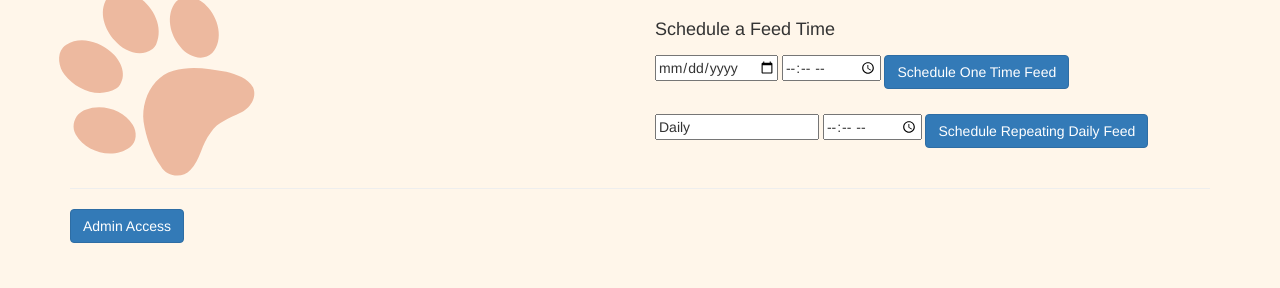
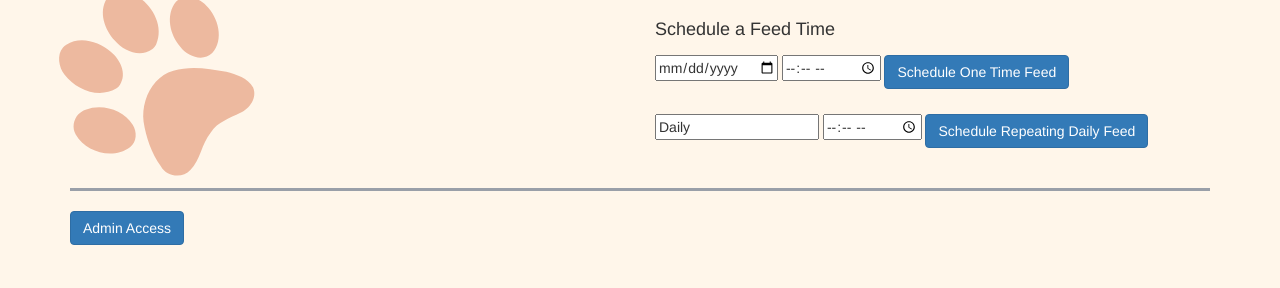
Before and after one commit to SithumNanayakkara/CatFeeder, a Flask app: template templates/home.html in a window 1280 px wide. Shown: the part 283-571 px from the top of the page. Run offline with Flask 3, Linux system fonts and the light colour scheme; the template is opened without the code that fills it, so the values that code supplies are empty; parts of the project's set-up code (start-up, migrations or seed data) failed here and were passed over.

Commit message:
Update home.html
Added styles

```diff
--- a/templates/home.html
+++ b/templates/home.html
@@ -2,6 +2,19 @@
 
 {% block head %}
 {{ super() }}
+<style>
+     .btn-space {
+        margin-bottom: 5px;
+    }
+
+    hr {
+        border: none;
+        height: 3px;
+        color: #9a9fa8;
+        background-color: #9a9fa8;
+        width="50%";
+    }
+</style>
 {% endblock %}
 
 {% block main %}
```
